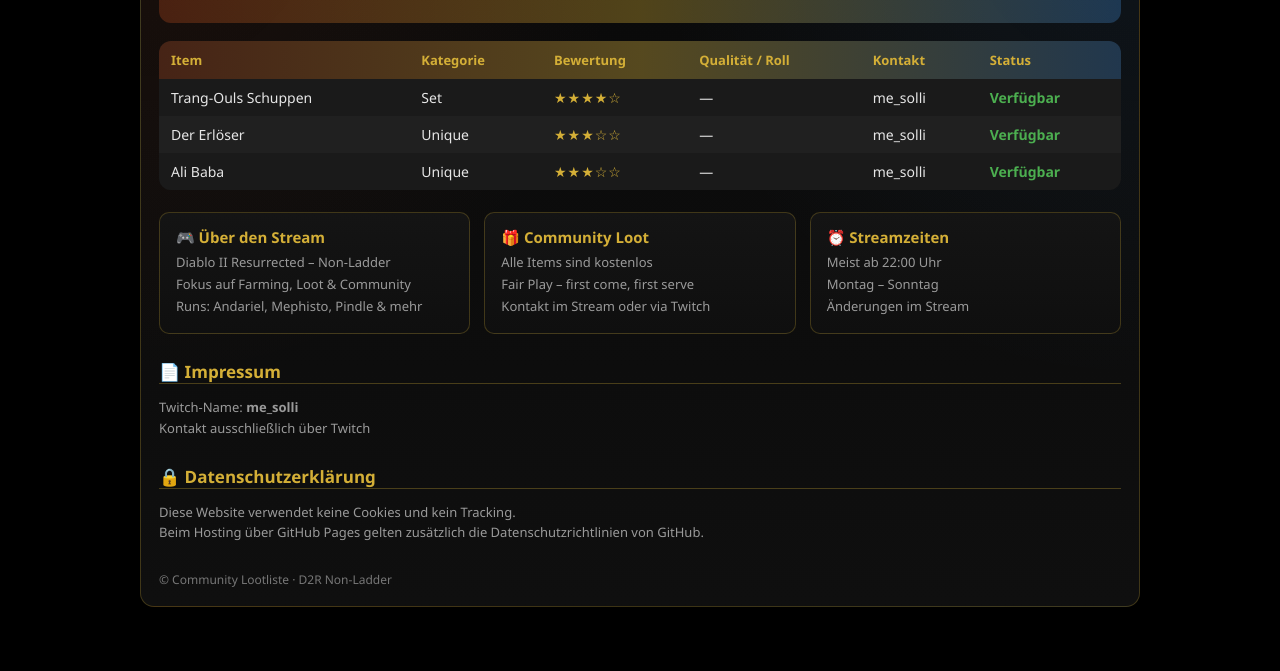
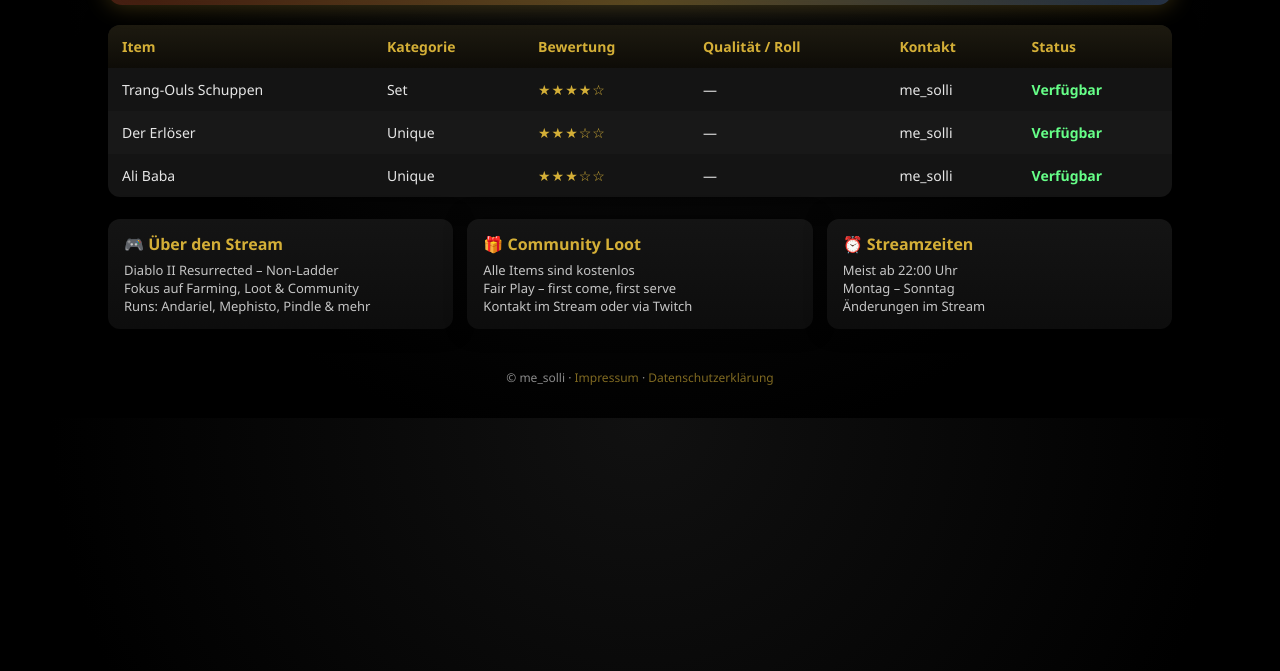
Before and after one commit to me-solli/lootliste, a plain HTML site: page index.html in a window 1280 px wide. Shown: the part 129-800 px from the top of the page. Drawn offline with Linux system fonts and the light colour scheme.

Commit message:
Update index.html

```diff
--- a/index.html
+++ b/index.html
@@ -2,178 +2,168 @@
 <html lang="de">
 <head>
 <meta charset="UTF-8">
-<title>Free Community Lootliste – D2R Non-Ladder</title>
+<title>🎁 Free Community Lootliste – D2R Non-Ladder</title>
+<meta name="viewport" content="width=device-width, initial-scale=1.0">
 
 <style>
 :root{
-  --bg:#0b0b0b;
-  --panel:#121212;
-  --panel2:#161616;
   --gold:#d4af37;
   --fire:#e25822;
   --ice:#4da6ff;
-  --text:#e6e6e6;
-  --muted:#9a9a9a;
-  --green:#4caf50;
+  --bg:#0b0b0b;
+  --panel:#141414;
 }
 
-*{box-sizing:border-box;font-family:"Segoe UI",system-ui,sans-serif;}
+*{box-sizing:border-box}
 
 body{
   margin:0;
-  background:#000;
-  color:var(--text);
+  background:radial-gradient(circle at top,#111,#000 70%);
+  color:#e6e6e6;
+  font-family:Segoe UI,Roboto,Arial,sans-serif;
 }
 
-.wrapper{
-  width:1000px;
-  margin:20px auto;
+/* ===== Container ===== */
+.container{
+  max-width:1100px;
+  margin:auto;
   padding:18px;
-  background:
-    radial-gradient(circle at top left, rgba(226,88,34,.08), transparent 40%),
-    radial-gradient(circle at top right, rgba(77,166,255,.08), transparent 40%),
-    linear-gradient(180deg,#090909,#0f0f0f);
-  border-radius:14px;
-  border:1px solid rgba(212,175,55,.25);
 }
 
-/* ---------- BANNER ---------- */
+/* ===== Banner ===== */
+@keyframes bannerGlow{
+  0%{box-shadow:0 0 20px rgba(212,175,55,.25), inset 0 0 40px rgba(226,88,34,.15)}
+  50%{box-shadow:0 0 35px rgba(212,175,55,.45), inset 0 0 60px rgba(77,166,255,.18)}
+  100%{box-shadow:0 0 20px rgba(212,175,55,.25), inset 0 0 40px rgba(226,88,34,.15)}
+}
+@keyframes runeFloat{
+  0%{transform:translateY(-50%)}
+  50%{transform:translateY(-56%)}
+  100%{transform:translateY(-50%)}
+}
+
 .banner{
   position:relative;
   padding:26px 24px;
-  margin-bottom:18px;
-  border-radius:12px;
-  background:
-    linear-gradient(90deg,
-      rgba(226,88,34,.25),
-      rgba(212,175,55,.35),
-      rgba(77,166,255,.25));
-  overflow:hidden;
+  margin-bottom:20px;
+  border-radius:14px;
+  background:linear-gradient(90deg,rgba(226,88,34,.25),rgba(212,175,55,.35),rgba(77,166,255,.25));
+  animation:bannerGlow 6s ease-in-out infinite;
 }
 
 .banner::after{
   content:"ᚱ";
   position:absolute;
-  right:24px;
+  right:26px;
   top:50%;
-  transform:translateY(-50%);
   font-size:64px;
-  opacity:.15;
+  opacity:.18;
+  animation:runeFloat 5s ease-in-out infinite;
 }
 
 .banner h1{
   margin:0;
+  color:var(--gold);
   font-size:26px;
-  color:#fff;
-  text-shadow:0 0 12px rgba(212,175,55,.5);
+}
+.banner p{
+  margin:6px 0 0;
+  opacity:.85;
 }
 
-.banner p{
-  margin:6px 0 0;
-  font-size:14px;
-  color:#eee;
+/* ===== Lootliste ===== */
+.table-wrap{
+  background:var(--panel);
+  border-radius:12px;
+  overflow:hidden;
+  box-shadow:0 0 25px rgba(0,0,0,.6);
 }
 
-/* ---------- TABLE ---------- */
 table{
   width:100%;
   border-collapse:collapse;
-  background:var(--panel);
-  border-radius:12px;
-  overflow:hidden;
 }
 
 thead{
-  background:linear-gradient(
-    90deg,
-    rgba(226,88,34,.25),
-    rgba(212,175,55,.35),
-    rgba(77,166,255,.25)
-  );
+  background:linear-gradient(180deg,#1d1a10,#0e0c07);
+}
+
+th,td{
+  padding:12px 14px;
+  text-align:left;
+  font-size:14px;
 }
 
 th{
-  padding:10px 12px;
-  font-size:13px;
   color:var(--gold);
-  text-align:left;
+  font-weight:600;
 }
 
-tbody tr:nth-child(odd){background:#1a1a1a;}
-tbody tr:nth-child(even){background:#202020;}
+tbody tr:nth-child(even){background:#181818}
+tbody tr:hover{background:#202020}
 
-td{
-  padding:9px 12px;
-  font-size:14px;
+.status-ok{color:#66ff88;font-weight:600}
+
+/* Sterne */
+.stars{
+  color:var(--gold);
+  letter-spacing:1px;
 }
 
-.stars{color:var(--gold);letter-spacing:1px;}
-.status{color:var(--green);font-weight:700;}
-
-/* ---------- INFO BOXES ---------- */
+/* ===== Info Boxen ===== */
 .info-grid{
   display:grid;
-  grid-template-columns:repeat(3,1fr);
+  grid-template-columns:repeat(auto-fit,minmax(260px,1fr));
   gap:14px;
   margin-top:22px;
 }
 
-.info-box{
-  background:linear-gradient(180deg,#141414,#0f0f0f);
-  border:1px solid rgba(212,175,55,.25);
-  border-radius:10px;
+.info{
+  background:linear-gradient(180deg,#141414,#0d0d0d);
+  border-radius:12px;
   padding:14px 16px;
+  box-shadow:0 0 20px rgba(0,0,0,.5);
 }
 
-.info-title{
-  font-size:15px;
-  font-weight:700;
+.info h3{
+  margin:0 0 6px;
   color:var(--gold);
-  margin-bottom:6px;
+  font-size:16px;
 }
 
-.info-box p{
+.info p{
+  margin:0;
   font-size:13px;
-  color:var(--muted);
-  margin:4px 0;
+  opacity:.85;
 }
 
-/* ---------- FOOTER ---------- */
-.section{
+/* ===== Footer ===== */
+footer{
   margin-top:26px;
+  padding:14px;
+  text-align:center;
+  font-size:12px;
+  opacity:.6;
 }
-
-.section h2{
-  font-size:17px;
+footer a{
   color:var(--gold);
-  margin-bottom:6px;
-  border-bottom:1px solid rgba(212,175,55,.3);
+  text-decoration:none;
 }
-
-.section p{
-  font-size:13px;
-  color:var(--muted);
-  line-height:1.6;
-}
-
-footer{
-  margin-top:28px;
-  font-size:12px;
-  color:#777;
-}
+footer a:hover{text-decoration:underline}
 </style>
 </head>
 
 <body>
-<div class="wrapper">
+<div class="container">
 
-<!-- BANNER -->
+  <!-- Banner -->
   <div class="banner">
     <h1>🎁 Free Community Lootliste</h1>
-  <p>Diablo II Resurrected · Non-Ladder · Twitch Community</p>
+    <p>Diablo II Resurrected – Non-Ladder</p>
   </div>
 
-<!-- LOOTLISTE -->
+  <!-- Lootliste -->
+  <div class="table-wrap">
     <table>
       <thead>
         <tr>
@@ -185,73 +175,69 @@
           <th>Status</th>
         </tr>
       </thead>
-<tbody id="loot-body"></tbody>
+      <tbody id="lootTable"></tbody>
     </table>
-
-<!-- INFO BOXES UNTER DER LISTE -->
-<div class="info-grid">
-  <div class="info-box">
-    <div class="info-title">🎮 Über den Stream</div>
-    <p>Diablo II Resurrected – Non-Ladder</p>
-    <p>Fokus auf Farming, Loot & Community</p>
-    <p>Runs: Andariel, Mephisto, Pindle & mehr</p>
   </div>
 
-  <div class="info-box">
-    <div class="info-title">🎁 Community Loot</div>
-    <p>Alle Items sind kostenlos</p>
-    <p>Fair Play – first come, first serve</p>
-    <p>Kontakt im Stream oder via Twitch</p>
+  <!-- Info Boxen -->
+  <div class="info-grid">
+    <div class="info">
+      <h3>🎮 Über den Stream</h3>
+      <p>
+        Diablo II Resurrected – Non-Ladder<br>
+        Fokus auf Farming, Loot & Community<br>
+        Runs: Andariel, Mephisto, Pindle & mehr
+      </p>
     </div>
 
-  <div class="info-box">
-    <div class="info-title">⏰ Streamzeiten</div>
-    <p>Meist ab 22:00 Uhr</p>
-    <p>Montag – Sonntag</p>
-    <p>Änderungen im Stream</p>
+    <div class="info">
+      <h3>🎁 Community Loot</h3>
+      <p>
+        Alle Items sind kostenlos<br>
+        Fair Play – first come, first serve<br>
+        Kontakt im Stream oder via Twitch
+      </p>
+    </div>
+
+    <div class="info">
+      <h3>⏰ Streamzeiten</h3>
+      <p>
+        Meist ab 22:00 Uhr<br>
+        Montag – Sonntag<br>
+        Änderungen im Stream
+      </p>
     </div>
   </div>
 
-<!-- IMPRESSUM -->
-<div class="section">
-<h2>📄 Impressum</h2>
-<p>
-Twitch-Name: <strong>me_solli</strong><br>
-Kontakt ausschließlich über Twitch
-</p>
-</div>
-
-<!-- DATENSCHUTZ -->
-<div class="section">
-<h2>🔒 Datenschutzerklärung</h2>
-<p>
-Diese Website verwendet keine Cookies und kein Tracking.<br>
-Beim Hosting über GitHub Pages gelten zusätzlich die Datenschutzrichtlinien von GitHub.
-</p>
-</div>
-
+  <!-- Footer -->
   <footer>
-© Community Lootliste · D2R Non-Ladder
+    © me_solli ·
+    <a href="#">Impressum</a> ·
+    <a href="#">Datenschutzerklärung</a>
   </footer>
 
 </div>
 
+<!-- Items -->
 <script src="items.js"></script>
 <script>
-const body=document.getElementById("loot-body");
-function stars(n){return"★".repeat(n)+"☆".repeat(5-n);}
-items.forEach(item=>{
+function stars(n){
+  return "★".repeat(n)+"☆".repeat(5-n);
+}
+
+const tbody=document.getElementById("lootTable");
+items.forEach(i=>{
   const tr=document.createElement("tr");
   tr.innerHTML=`
-    <td>${item.name}</td>
-    <td>${item.category}</td>
-    <td class="stars">${stars(item.rating)}</td>
-    <td>${item.roll||"—"}</td>
-    <td>${item.contact}</td>
-    <td class="status">${item.status}</td>`;
-  body.appendChild(tr);
+    <td>${i.name}</td>
+    <td>${i.category}</td>
+    <td class="stars">${stars(i.rating)}</td>
+    <td>${i.roll || "—"}</td>
+    <td>${i.contact}</td>
+    <td class="status-ok">${i.status}</td>
+  `;
+  tbody.appendChild(tr);
 });
 </script>
-
 </body>
 </html>
```
Lines whose indentation alone changed are shown as unchanged.
